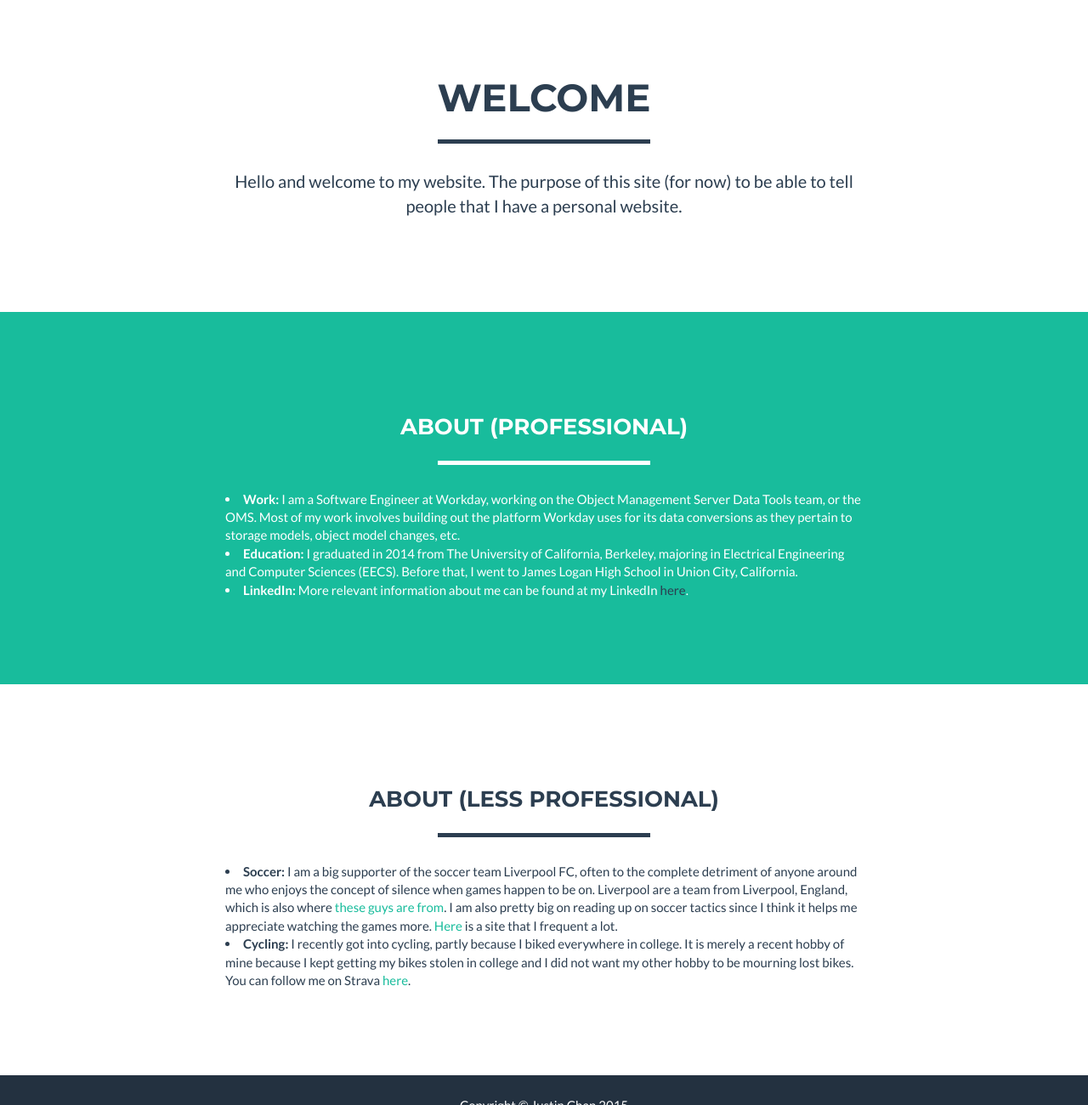
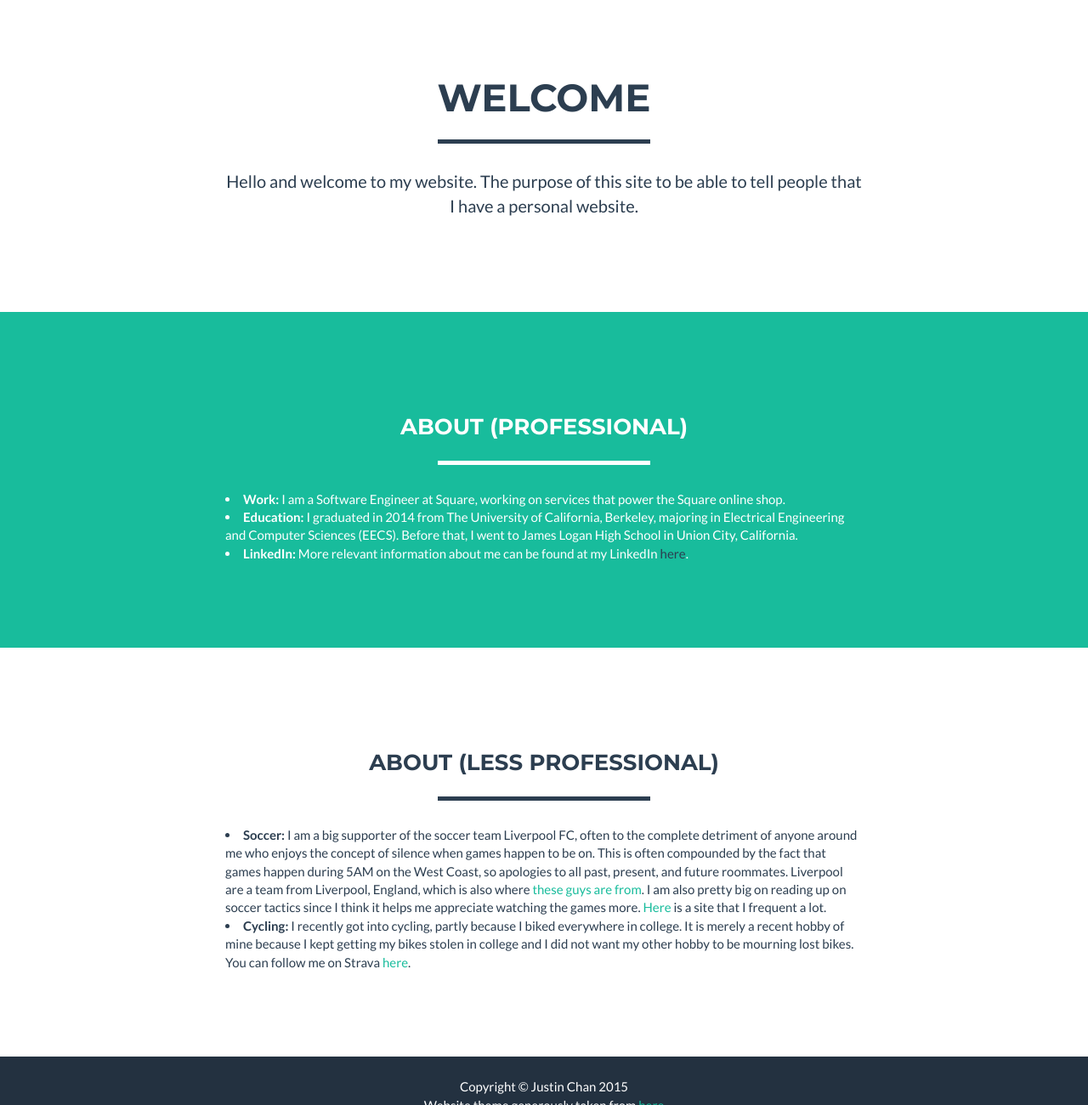
Before and after one commit to justinchan/justinchan.github.io, a plain HTML site: page index.html in a window 1280 px wide. Shown: the part 687-1987 px from the top of the page at 85% size. Drawn offline with nearby package versions, Linux system fonts and the light colour scheme.

Commit message:
Update index.html

```diff
--- a/index.html
+++ b/index.html
@@ -94,7 +94,7 @@
             </div>
             <div class="row">
                 <div class="col-lg-8 col-lg-offset-2 text-center">
-                  <p>Hello and welcome to my website. The purpose of this site (for now) to be able to tell people that I have a personal website.</p>
+                  <p>Hello and welcome to my website. The purpose of this site to be able to tell people that I have a personal website.</p>
                 </div>
             </div>
 
@@ -115,7 +115,7 @@
             <div class="row">
                 <div class="col-lg-8 col-lg-offset-2">
                     <ui>
-                      <li><b>Work:</b> I am a Software Engineer at Workday, working on the Object Management Server Data Tools team, or the OMS. Most of my work involves building out the platform Workday uses for its data conversions as they pertain to storage models, object model changes, etc.</li>
+                      <li><b>Work:</b> I am a Software Engineer at Square, working on services that power the Square online shop.</li>
                       <li><b>Education:</b> I graduated in 2014 from The University of California, Berkeley, majoring in Electrical Engineering and Computer Sciences (EECS). Before that, I went to James Logan High School in Union City, California.</li>
                       <li><b>LinkedIn:</b> More relevant information about me can be found at my LinkedIn <a target="_blank" href="https://www.linkedin.com/in/justinchan">here</a>.
                 </div>
@@ -136,7 +136,7 @@
             <div class="row">
                 <div class="col-lg-8 col-lg-offset-2">
                     <ui>
-                      <li><b>Soccer:</b> I am a big supporter of the soccer team Liverpool FC, often to the complete detriment of anyone around me who enjoys the concept of silence when games happen to be on. Liverpool are a team from Liverpool, England, which is also where <a target="_blank" href="https://en.wikipedia.org/wiki/The_Beatles">these guys are from</a>. I am also pretty big on reading up on soccer tactics since I think it helps me appreciate watching the games more. <a target="_blank" href=" http://outsideoftheboot.com/">Here</a> is a site that I frequent a lot.</li>
+                      <li><b>Soccer:</b> I am a big supporter of the soccer team Liverpool FC, often to the complete detriment of anyone around me who enjoys the concept of silence when games happen to be on. This is often compounded by the fact that games happen during 5AM on the West Coast, so apologies to all past, present, and future roommates. Liverpool are a team from Liverpool, England, which is also where <a target="_blank" href="https://en.wikipedia.org/wiki/The_Beatles">these guys are from</a>. I am also pretty big on reading up on soccer tactics since I think it helps me appreciate watching the games more. <a target="_blank" href=" http://outsideoftheboot.com/">Here</a> is a site that I frequent a lot.</li>
                       <li><b>Cycling:</b> I recently got into cycling, partly because I biked everywhere in college. It is merely a recent hobby of mine because I kept getting my bikes stolen in college and I did not want my other hobby to be mourning lost bikes. You can follow me on Strava <a target="_blank" href="https://www.strava.com/athletes/10747086">here</a>.</li>
                 </div>
             </div>
```
